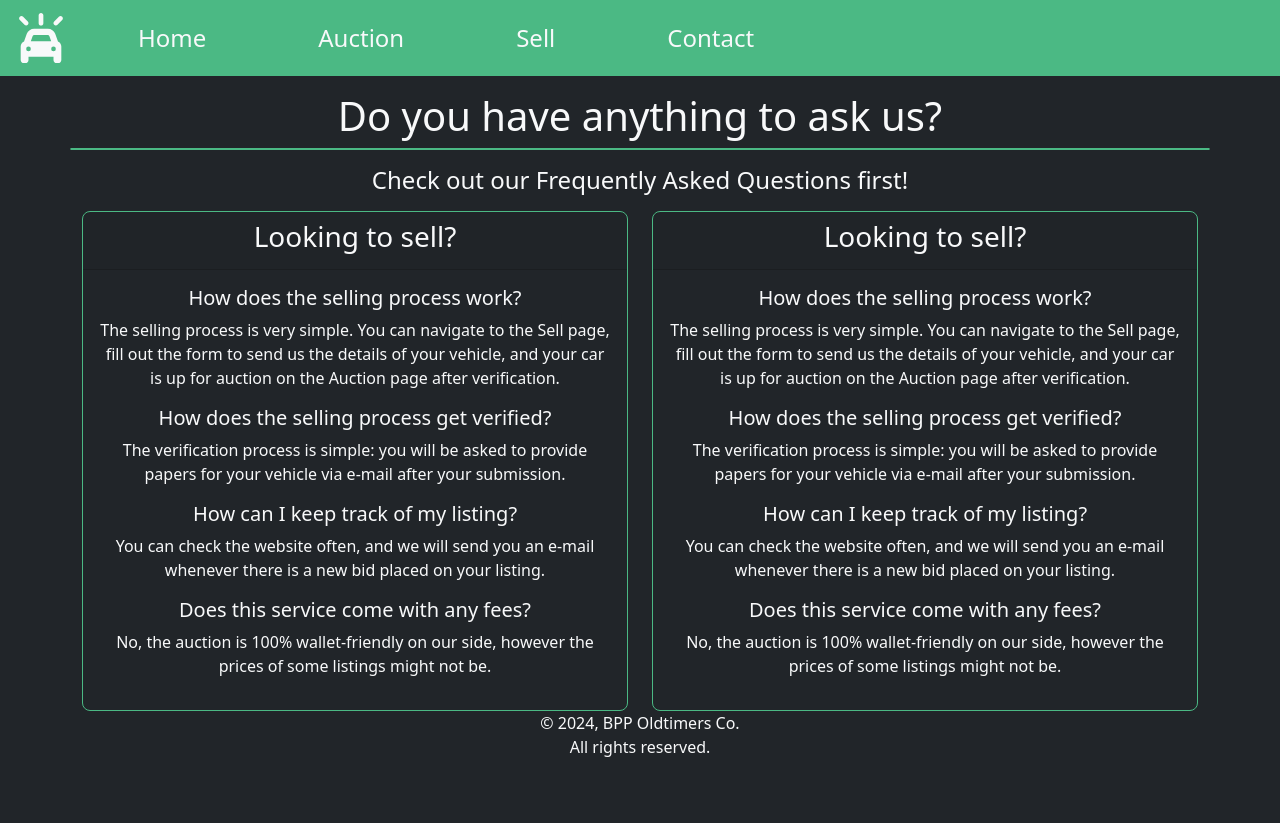
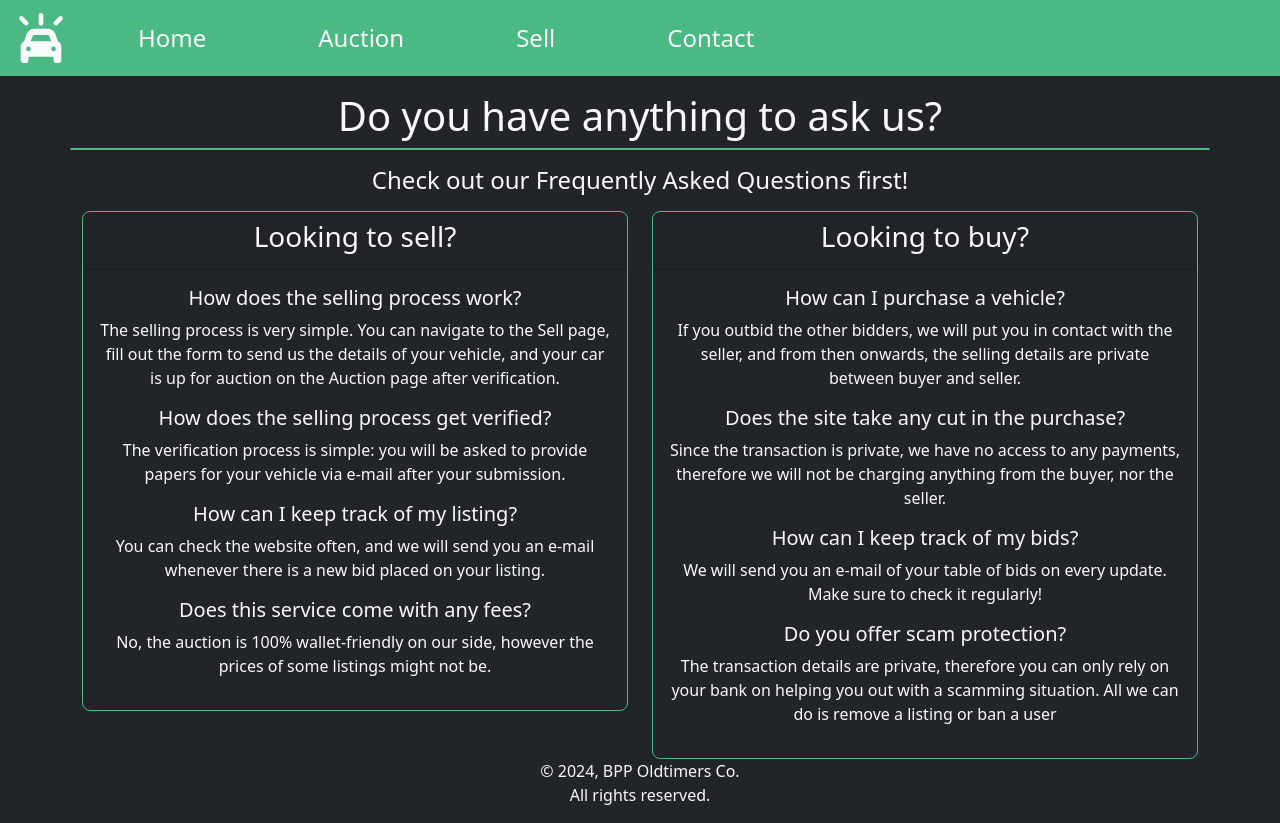
Before and after one commit to pasztor-mark/Auction-Showroom, a React (Vite) app in the folder ShowroomProject/: page /#/contact in a window 1280 px wide. Before the commit the page ends 800 px from the top, so only its background shows below. Built offline with nearby package versions, Linux system fonts and the light colour scheme.

Commit message:
fix: faq szöveg

```diff
--- a/ShowroomProject/src/pages/Contact/Contact.tsx
+++ b/ShowroomProject/src/pages/Contact/Contact.tsx
@@ -30,16 +30,16 @@ export function ContactPage() {
                     </Col>
                         <Col sm={12} md={6}>
                             <Card className='text-center text-light bg-dark border border-primary rounded-3'>
-                                <CardHeader><h3>Looking to sell?</h3></CardHeader>
+                                <CardHeader><h3>Looking to buy?</h3></CardHeader>
                                 <CardBody>
-                                    <h5>How does the selling process work?</h5>
-                                    <p>The selling process is very simple. You can navigate to the Sell page, fill out the form to send us the details of your vehicle, and your car is up for auction on the Auction page after verification.</p>
-                                    <h5>How does the selling process get verified?</h5>
-                                    <p>The verification process is simple: you will be asked to provide papers for your vehicle via e-mail after your submission.</p>
-                                    <h5>How can I keep track of my listing?</h5>
-                                    <p>You can check the website often, and we will send you an e-mail whenever there is a new bid placed on your listing.</p>
-                                    <h5>Does this service come with any fees?</h5>
-                                    <p>No, the auction is 100% wallet-friendly on our side, however the prices of some listings might not be.</p>
+                                    <h5>How can I purchase a vehicle?</h5>
+                                    <p>If you outbid the other bidders, we will put you in contact with the seller, and from then onwards, the selling details are private between buyer and seller.</p>
+                                    <h5>Does the site take any cut in the purchase?</h5>
+                                    <p>Since the transaction is private, we have no access to any payments, therefore we will not be charging anything from the buyer, nor the seller.</p>
+                                    <h5>How can I keep track of my bids?</h5>
+                                    <p>We will send you an e-mail of your table of bids on every update. Make sure to check it regularly!</p>
+                                    <h5>Do you offer scam protection?</h5>
+                                    <p className='mb-3'>The transaction details are private, therefore you can only rely on your bank on helping you out with a scamming situation. All we can do is remove a listing or ban a user</p>
                                 </CardBody>
                             </Card>
                         </Col>
```
